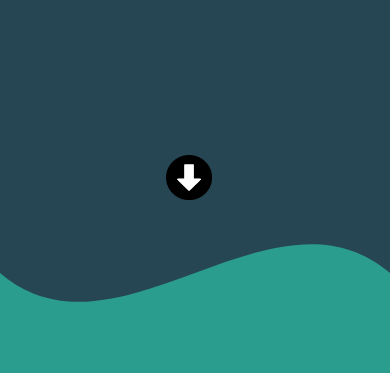
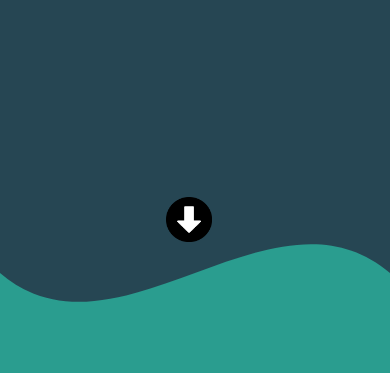
Before and after one commit to jetchart/portfolio-2021, a plain HTML site: page index.html in a window 390 px wide. Shown: the part 471-844 px from the top of the page. Drawn offline with Linux system fonts and the light colour scheme.

Commit message:
.bajar 15vh

```diff
--- a/mobile.css
+++ b/mobile.css
@@ -14,7 +14,7 @@ header img {
     text-align: center;
     z-index: 10;
     position: absolute;
-    bottom: 20vh;
+    bottom: 15vh;
     right: 3vw;
 }
 
```
